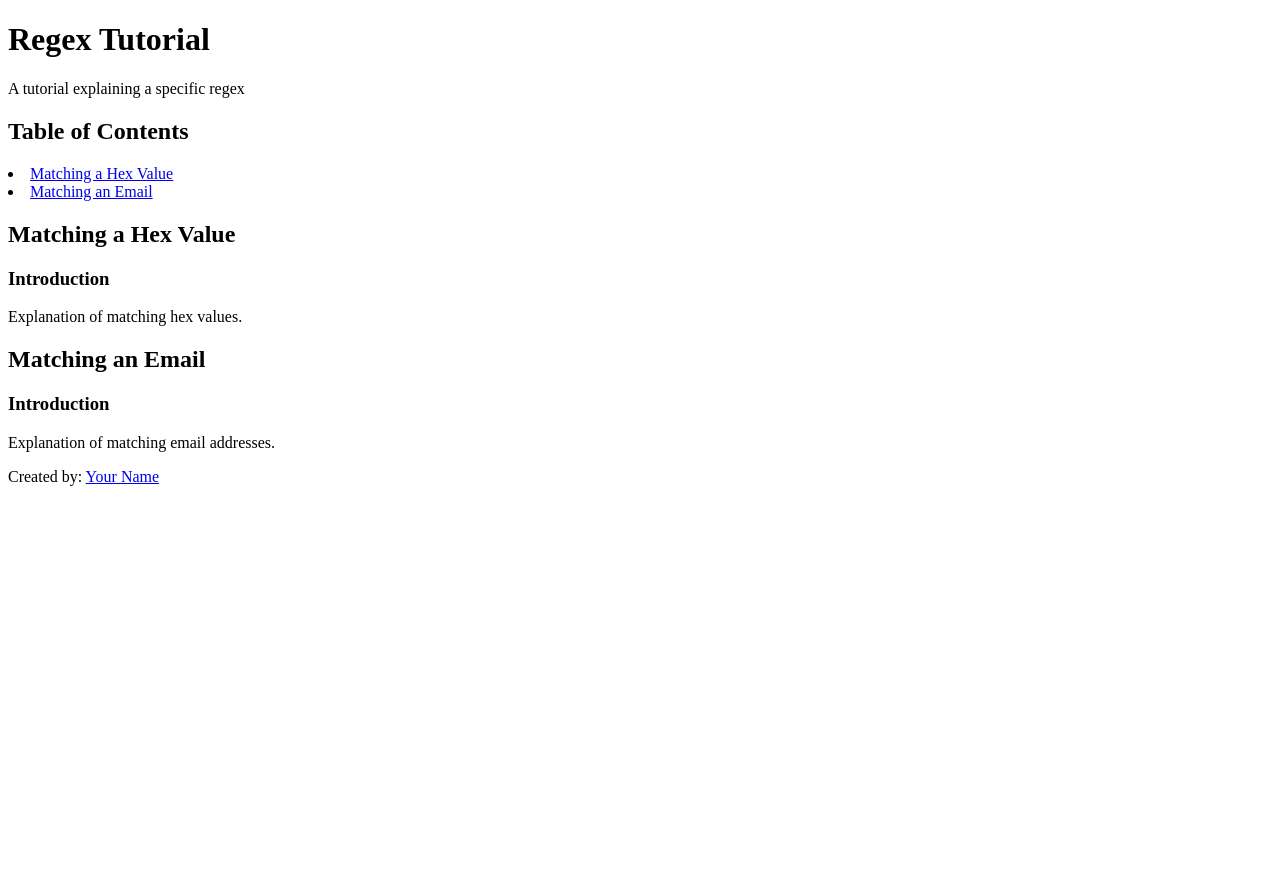
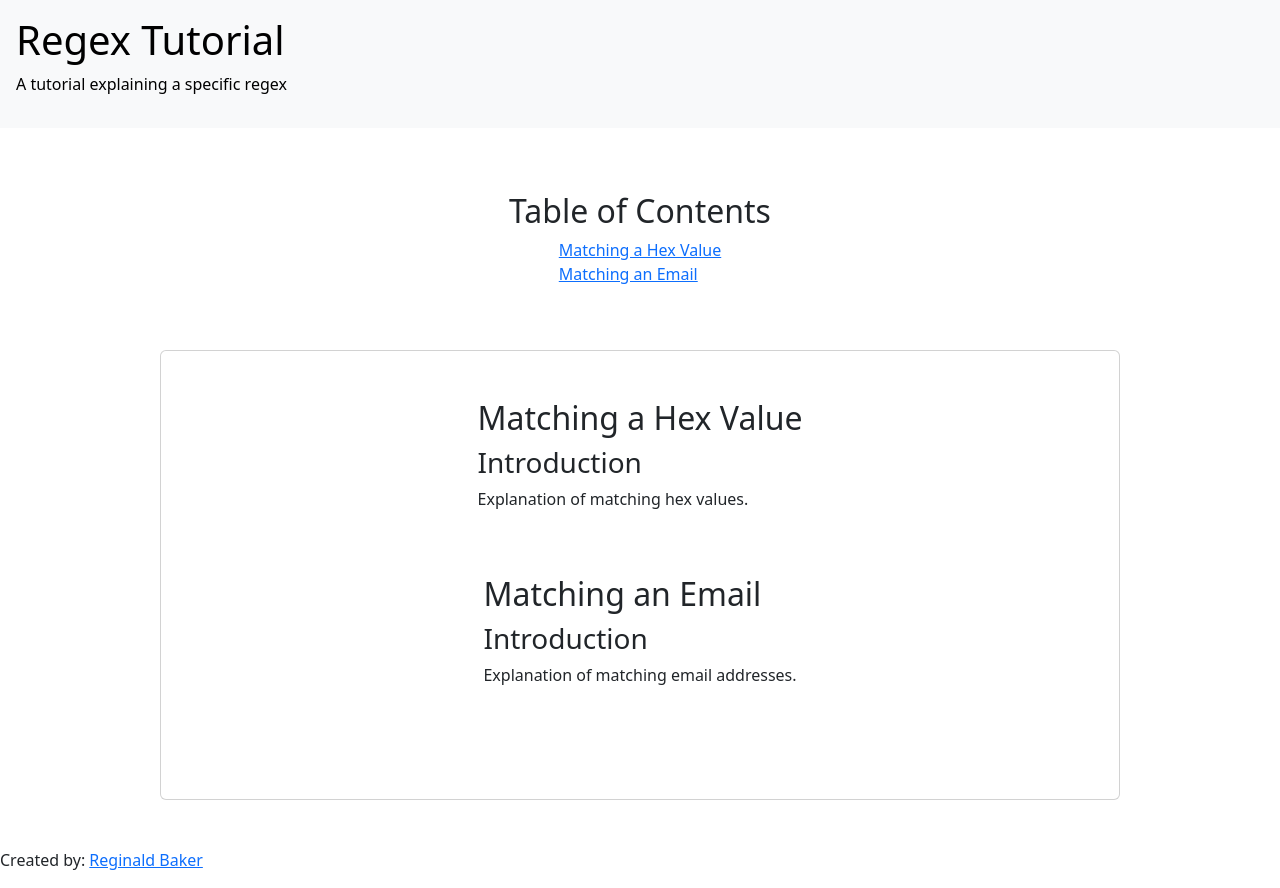
Before and after one commit to rbaker4559/generator, a website: page index.html in a window 1280 px wide. Before the commit the page ends 800 px from the top, so only its background shows below. Drawn offline with nearby package versions, Linux system fonts and the light colour scheme.

Commit message:
adding styling

```diff
--- a/index.html
+++ b/index.html
@@ -4,22 +4,24 @@
     <meta charset="UTF-8">
     <meta name="viewport" content="width=device-width, initial-scale=1.0">
     <title>Regex Tutorial</title>
-    <link rel="stylesheet" href="styles.css">
+    <link rel="stylesheet" href="./node_modules/bootstrap/dist/css/bootstrap.min.css">
 </head>
 <body>
-    <header>
+    <header class="text-bg-light p-3 mb-5">
         <h1>Regex Tutorial</h1>
         <p>A tutorial explaining a specific regex</p>
     </header>
-    <nav id="toc">
+    <nav class="mb-5 p-3 d-flex justify-content-center flex-column align-items-center">
         <h2>Table of Contents</h2>
+        <ul class="list-unstyled mb-0" id="toc">
         <!-- Table of contents generated dynamically -->
+        </ul>
     </nav>
-    <main>
+    <main class="card mt-5 mx-auto mb-5 p-5" style="width: 75%;">
         <!-- Regex explanation sections generated dynamically -->
     </main>
     <footer>
-        <p>Created by: <a href="https://github.com/yourusername">Your Name</a></p>
+        <p>Created by: <a href="https://github.com/rbaker4559">Reginald Baker</a></p>
     </footer>
     <script src="script.js"></script>
 </body>
--- /dev/null
+++ b/package.json
@@ -0,0 +1,5 @@
+{
+  "dependencies": {
+    "bootstrap": "^5.3.3"
+  }
+}
--- a/script.js
+++ b/script.js
@@ -31,6 +31,7 @@ function generateTutorialSections() {
     const main = document.querySelector('main');
     tutorials.forEach((tutorial, index) => {
         const tutorialSection = document.createElement('section');
+        tutorialSection.className = 'mx-auto mb-5'
         tutorialSection.id = `tutorial-${index}`;
         const title = document.createElement('h2');
         title.textContent = tutorial.title;
```
Also changed, not shown: 1 other file.
